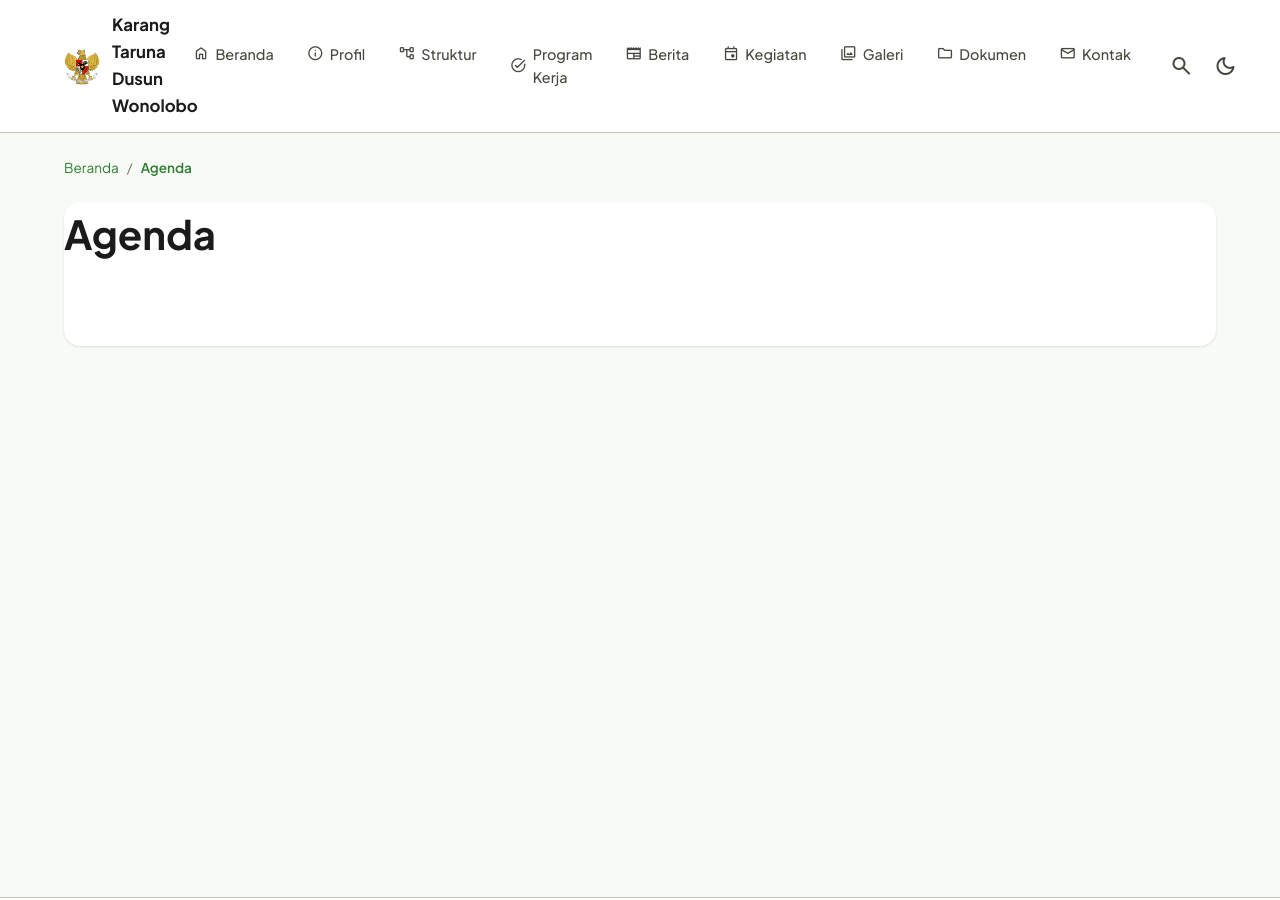
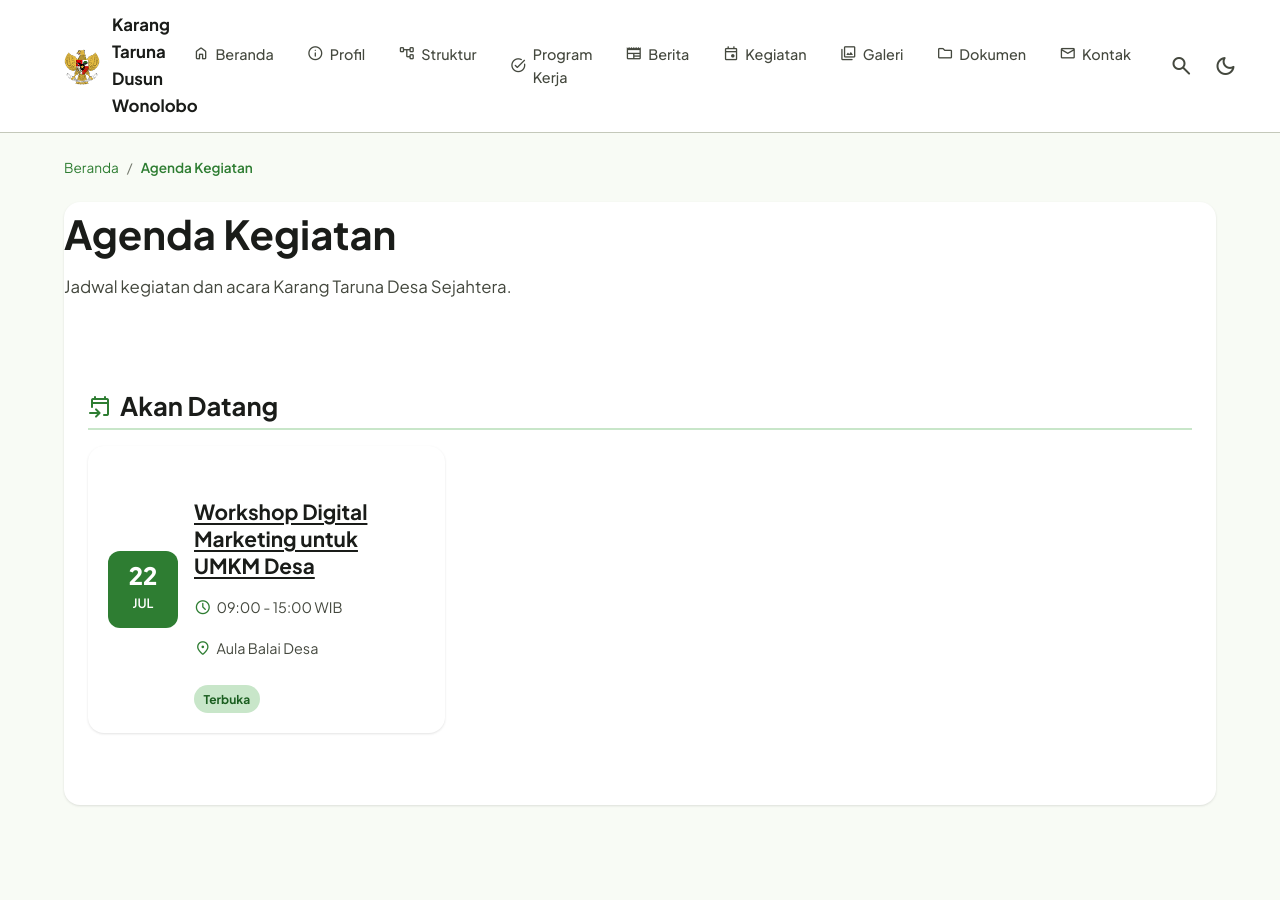
Before and after one commit to greenblog-dev/greenblog-dev.github.io, a Jekyll site: the page built from _pages/agenda.md, in a window 1280 px wide and 900 px high. Built offline with Jekyll 4.4.1, drawn with Linux system fonts in a browser that asks for light colours.

Commit message:
Update agenda.md

```diff
--- a/_pages/agenda.md
+++ b/_pages/agenda.md
@@ -1,11 +1,77 @@
 ---
 layout: page
-title: Agenda
+title: Agenda Kegiatan
 permalink: /agenda/
+description: Jadwal kegiatan dan acara Karang Taruna Desa Sejahtera.
 ---
-<div class="articles-grid">
-{% assign items = site.categories.agenda | default: '' | split: '' %}
-{% if items.size > 0 %}
-  {% assign items = items | sort: 'date' %}
-  ...
+
+{% comment %} 🔥 Case-insensitive agenda {% endcomment %}
+{% assign agenda_posts = site.posts | where_exp: "post",
+  "post.categories contains 'Agenda' or
+   post.categories contains 'agenda' or
+   post.categories contains 'AGENDA'" %}
+
+{% if agenda_posts and agenda_posts.size > 0 %}
+  {% assign agendas = agenda_posts | sort: 'date' | reverse %}
+  {% assign today = 'now' | date: "%Y-%m-%d" %}
+
+  {% assign upcoming = "" | split: "" %}
+  {% assign past = "" | split: "" %}
+
+  {% for agenda in agendas %}
+    {% assign ed = agenda.event_date | default: agenda.date | date: "%Y-%m-%d" %}
+    {% if ed >= today %}
+      {% assign upcoming = upcoming | push: agenda %}
+    {% else %}
+      {% assign past = past | push: agenda %}
+    {% endif %}
+  {% endfor %}
+
+  {% if upcoming.size > 0 %}
+  <section class="agenda-section">
+    <h2 class="section-title"><span class="material-symbols-rounded">event_upcoming</span> Akan Datang</h2>
+    <div class="agenda-grid">
+      {% for item in upcoming %}
+        <article class="agenda-card md3-surface-1">
+          <div class="agenda-date">
+            <span class="day">{{ item.event_date | default: item.date | date: "%d" }}</span>
+            <span class="month">{{ item.event_date | default: item.date | date: "%b" }}</span>
+          </div>
+          <div class="agenda-details">
+            <h3><a href="{{ item.url | relative_url }}">{{ item.title }}</a></h3>
+            <p><span class="material-symbols-rounded">schedule</span> {{ item.event_time | default: "Seharian" }}</p>
+            <p><span class="material-symbols-rounded">location_on</span> {{ item.event_location | default: "Akan diumumkan" }}</p>
+            {% if item.event_status %}
+              <span class="status-badge {{ item.event_status | downcase | replace: ' ', '-' }}">{{ item.event_status }}</span>
+            {% endif %}
+          </div>
+        </article>
+      {% endfor %}
+    </div>
+  </section>
+  {% endif %}
+
+  {% if past.size > 0 %}
+  <section class="agenda-section past">
+    <h2 class="section-title"><span class="material-symbols-rounded">event_available</span> Selesai</h2>
+    <div class="agenda-list-compact">
+      {% for item in past %}
+        <a href="{{ item.url | relative_url }}" class="agenda-item-compact">
+          <time>{{ item.event_date | default: item.date | date: "%d %b %Y" }}</time>
+          <span>{{ item.title }}</span>
+        </a>
+      {% endfor %}
+    </div>
+  </section>
+  {% endif %}
+
+  {% if upcoming.size == 0 and past.size == 0 %}
+    <p class="empty-state"><span class="material-symbols-rounded">calendar_today</span> Belum ada jadwal kegiatan.</p>
+  {% endif %}
+
+{% else %}
+  <p class="empty-state">
+    <span class="material-symbols-rounded">calendar_today</span>
+    Belum ada jadwal kegiatan yang dijadwalkan.
+  </p>
 {% endif %}
```
